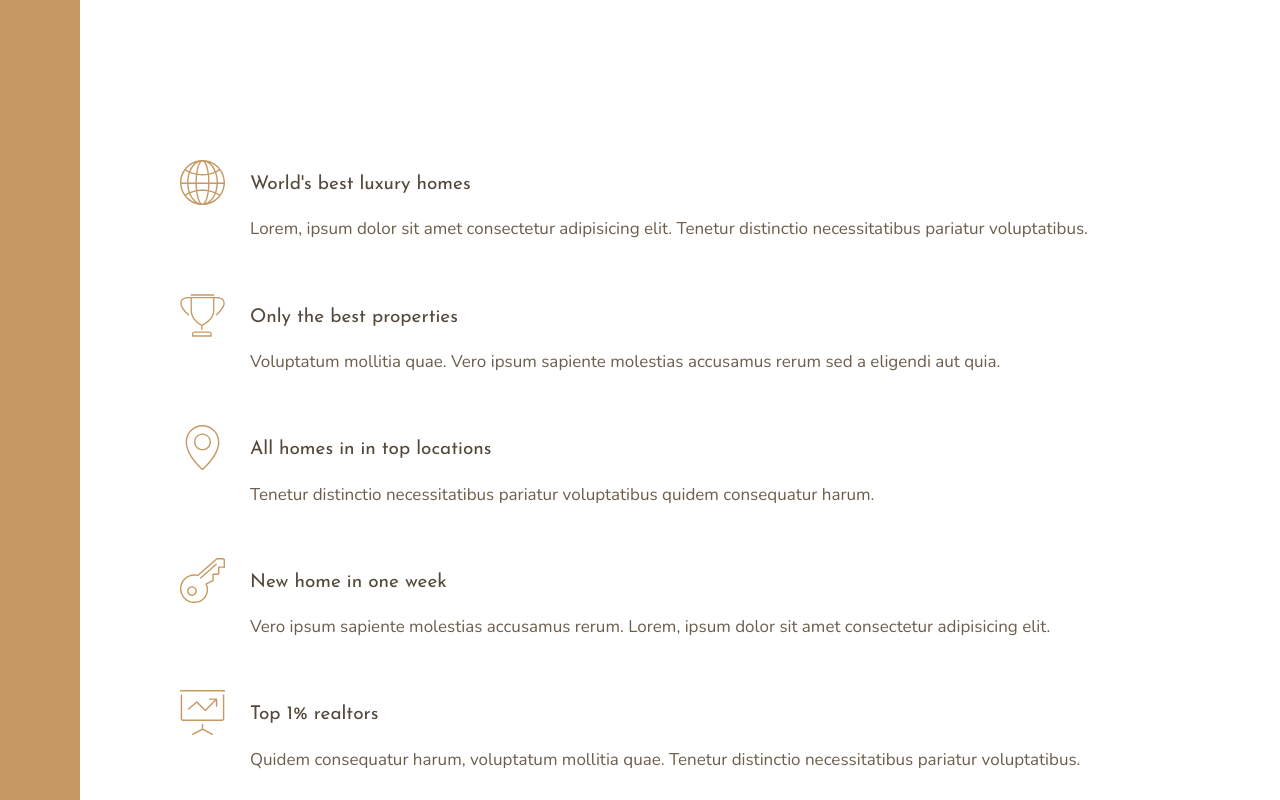
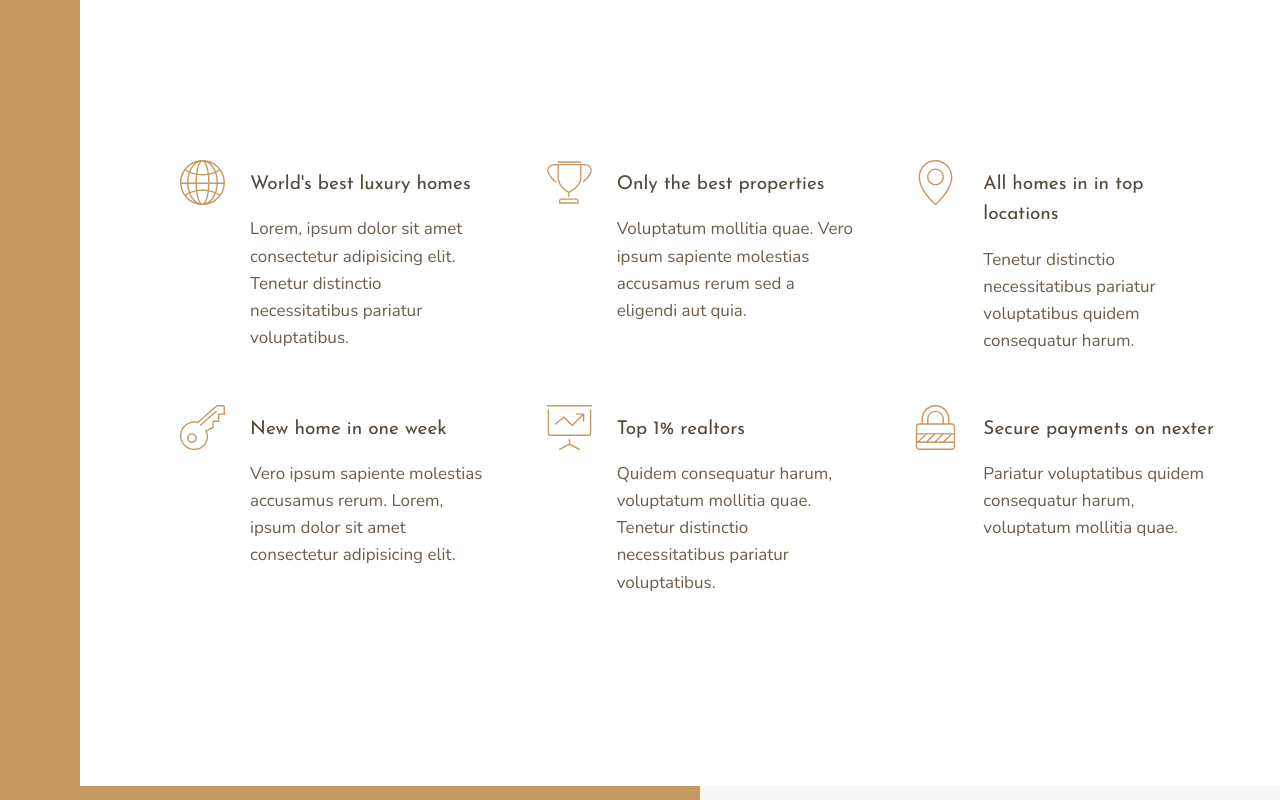
Before and after one commit to wemali05/grid, a website: page index.html in a window 1280 px wide. Shown: the part 660-1460 px from the top of the page. Drawn offline with nearby package versions, Linux system fonts and the light colour scheme; files that its build step writes are made by us from their sources.

Commit message:
feature grid correction

```diff
--- a/sass/_features.scss
+++ b/sass/_features.scss
@@ -6,7 +6,7 @@
 
     display: grid;
     // grid-template-columns: repeat(3, 1fr);
-    grid-template-columns: repeat(autofit, minmax(25rem, 1fr));
+    grid-template-columns: repeat(auto-fit, minmax(25rem, 1fr));
     grid-gap: 6rem;
     align-items: start;
 }
```
